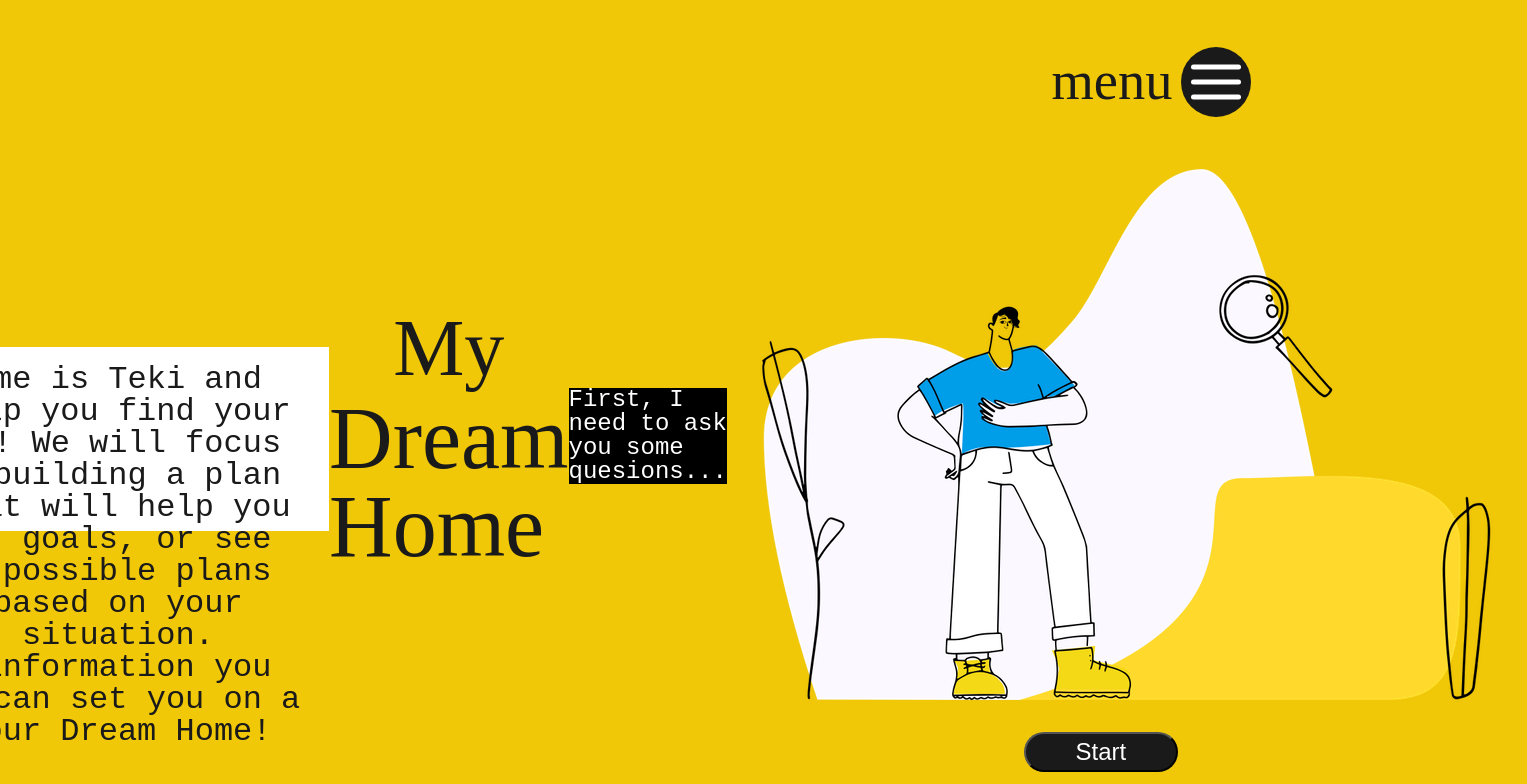
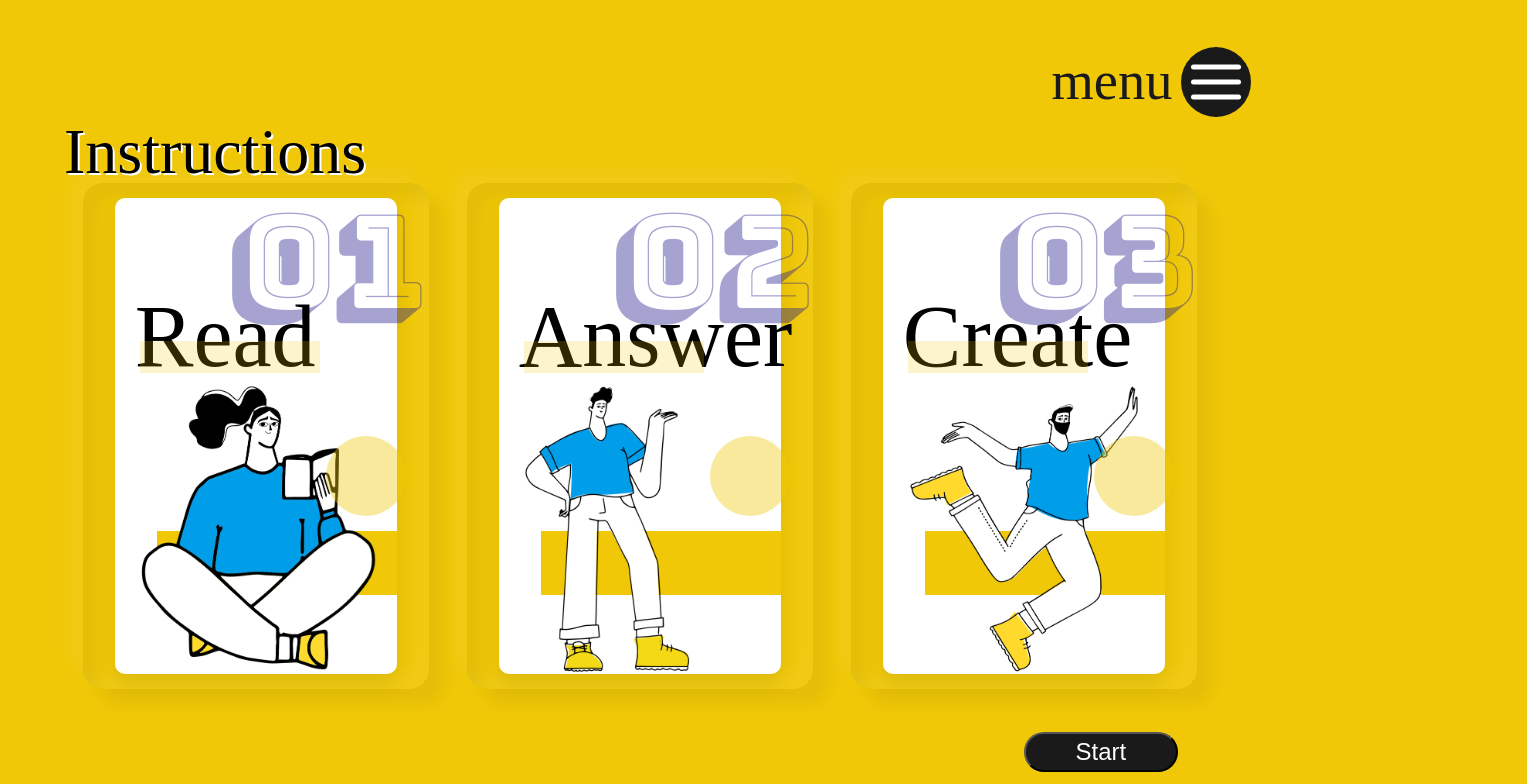
Before and after one commit to Dream-Home-PEABOT/DreamHome_FEE, a React (Create React App) app: page /journey in a window 1280 px wide. Shown: the top 784 px of the page, 1527 px wide, since content can reach past the window. Built offline with nearby package versions, Linux system fonts and the light colour scheme; no server answers; a web font is replaced by a local one.

Commit message:
Fix merge conflicts

```diff
--- a/src/components/Journey/Journey.tsx
+++ b/src/components/Journey/Journey.tsx
@@ -1,51 +1,110 @@
-import React from "react";
-import "./Journey.css";
-import bkg_img from "../../images/journey/Big Shoes - Hero.png";
-import { Link } from "react-router-dom";
+import './Journey.css'
 
-const Journey: React.FC = () => {
+import {Link} from 'react-router-dom'
+import React, { useState} from 'react'
+import { useSpring, animated } from 'react-spring'
+import read_img from '../../images/questions/Big Shoes - Sitting On Floor.png'
+import answer_img from '../../images/home/Big Shoes - Standing Pose.png';
+import report_img from '../../images/report/Big Shoes - Jumping On One leg Pose.png';
+
+const Journey:React.FC = () => {
+  const [flip, setFlip] = useState(false);
+
+  const { transform, opacity } = useSpring({
+    opacity: flip  ? 1 : 0,
+    transform: `perspective(600px) rotateY(${flip ? 180 : 0}deg)`,
+    config: { mass: 5, tension: 500, friction: 200 }
+  })
+
   return (
-    <section data-testid="journey-section" className="journey-section">
+    <section data-testid='journey-section' className='journey-section'>
+
+      <div className="instructions-box">
+        <div className="instructions">Instructions</div>
+      </div>
       <div className="container">
-        <div
-          data-testid="information-container"
-          className="information-container"
-        >
-          <div className="info-box">
-            <h2 className="info">
-              Hi, my name is Teki and want to help you find your Dream Home! We
-              will focus on either building a plan for you that will help you
-              reach your goals, or see what your possible plans for you based on
-              your current situation. <br /> With the information you give me, I
-              can set you on a path to your Dream Home!
-            </h2>
+
+        {/* card one */}
+        <div className="box">
+          <div className="in-one"  onClick={() => setFlip(flip => !flip)}>
+
+            <animated.div
+              className="in-two front"
+              style={{ opacity: opacity.interpolate((o: any)=> 1 - o), transform }}>
+                <h1 className="card-number">01</h1>
+                <h1 className="card-action">Read</h1>
+                <img src={read_img} alt="" className="card-img"/>
+                <div className='deco-one'></div>
+                <div className='deco-two'></div>
+                <div className='deco-three'></div>
+                {/* <button className="card-button">find out more</button> */}
+            </animated.div>
+            <animated.div
+              className="in-two back"
+              style={{ opacity, transform: transform.interpolate(t => `${t} rotateY(180deg)`) }}>
+                <div className="back-data-container">
+                  <h1 className="back-title">Why the questions?</h1>
+                  <h2 className='back-info'>
+                    We will focus on either building a plan for you that will help you reach your goals, or see what your possible plans for you based on your current situation. </h2>
+                  <h2 className='back-info'>
+                    With the information you give me, I can set you on a path to your Dream Home!
+                  </h2>
+                </div>
+            </animated.div>
           </div>
         </div>
 
-        <div className="box-title">
-          <div className="title-container">
-            <h1 className="title">My</h1>
-            <h1 className="title-2">Dream Home</h1>
+        {/* card two */}
+        <div className="box">
+          <div className="in-one" onClick={() => setFlip(flip=> !flip)}>
+            <animated.div
+              className="in-two front"
+              style={{ opacity: opacity.interpolate((o: any)=> 1 - o), transform }}>
+                <h1 className="card-number">02</h1>
+                <h1 className="card-action">Answer</h1>
+                <img src={answer_img} alt="" className="card-img"/>
+                <div className='deco-one'></div>
+                <div className='deco-two'></div>
+                <div className='deco-three'></div>
+                {/* <button className="card-button">find out more</button> */}
+            </animated.div>
+            <animated.div
+              className="in-two back"
+              style={{ opacity, transform: transform.interpolate(t => `${t} rotateY(180deg)`) }}>
+                <div className="back-data-container">
+                  <h1 className="back-title">Don't worry</h1>
+                  <h2 className='back-info'>We will guide you through each question and give you our advice.</h2>
+                  <h2 className='back-info'>Every question is designed to understand where you are in your journey and my job is to present you with the most accurate information you need.</h2>
+                </div>
+            </animated.div>
           </div>
         </div>
 
-        <div className="action-box">
-          <div className="action-container">
-            <h4 className="title-2 action">
-              First, I need to ask you some quesions...
-            </h4>
+        {/* card three */}
+        <div className="box">
+          <div className="in-one" onClick={() => setFlip(flip=> !flip)}>
+            <animated.div
+              className="in-two front"
+              style={{ opacity: opacity.interpolate((o: any)=> 1 - o), transform }}>
+                <h1 className="card-number">03</h1>
+                <h1 className="card-action">Create</h1>
+                <img src={report_img} alt="" className="card-img"/>
+                <div className='deco-one'></div>
+                <div className='deco-two'></div>
+                <div className='deco-three'></div>
+                {/* <button className="card-button">find out more</button> */}
+            </animated.div>
+            <animated.div
+              className="in-two back"
+              style={{ opacity, transform: transform.interpolate(t => `${t} rotateY(180deg)`) }}>
+                <div className="back-data-container">
+                  <h1 className="back-title">Enjoy your report!</h1>
+                  <h2 className="back-info">Once you have answered all the questions</h2>
+                  <h2 className='back-info'>We will generate a report that will give you the information you need to make an informed decision and take an action. </h2>
+                </div>
+            </animated.div>
           </div>
         </div>
-
-        <div className="img-box">
-          <img
-            data-testid="journey-img"
-            src={bkg_img}
-            alt="journey image"
-            className="journey-img"
-          />
-        </div>
-
         <div className="btn-container">
           <Link to="/survey">
             <button className="btn">Start</button>
```
